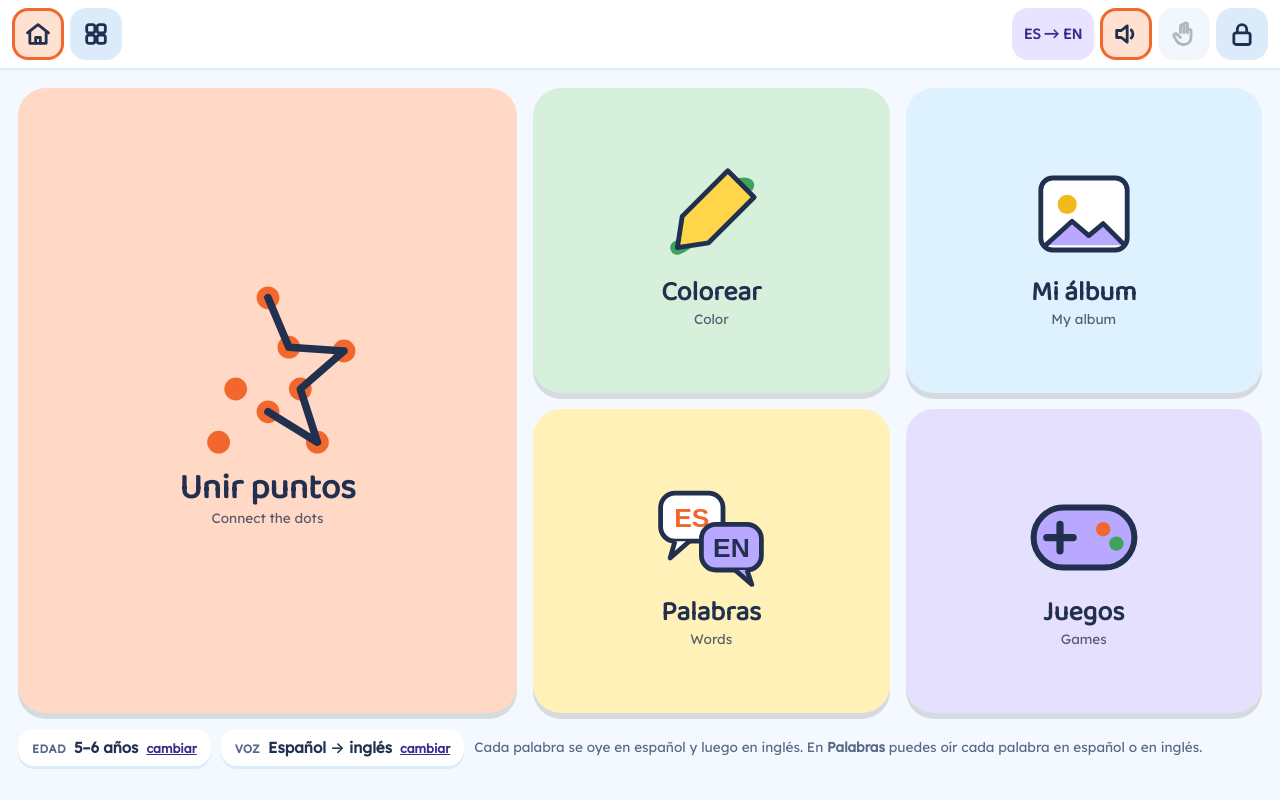
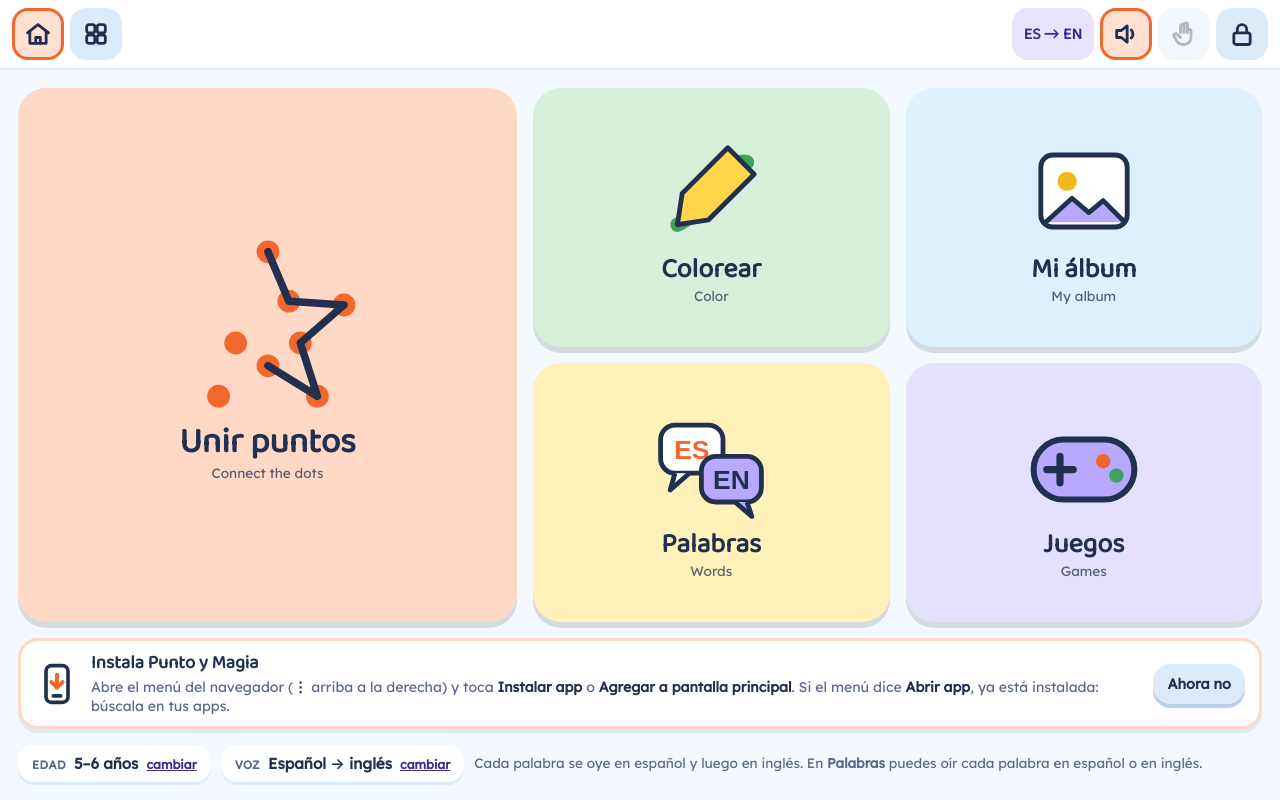
Before and after one commit to victorstarkmar42/playtime, a website built with Vite: page index.html in a window 1280 px wide. Both pictures are taken after a click on the button "Empezar". Built offline with nearby package versions, Linux system fonts and the light colour scheme.

Commit message:
Tarjeta de instalar siempre visible con pasos del menu si el navegador no ofrece el boton (0.6.2)
Co-Authored-By: Claude Opus 5.5 <noreply@anthropic.com>

```diff
--- a/package.json
+++ b/package.json
@@ -1,7 +1,7 @@
 {
   "name": "punto-y-magia",
   "private": true,
-  "version": "0.6.1",
+  "version": "0.6.2",
   "type": "module",
   "scripts": {
     "dev": "vite --host",
--- a/src/styles.css
+++ b/src/styles.css
@@ -431,7 +431,7 @@ h2 small, .pick h2 small, .album h2 small { display: block; font-family: var(--f
   .mazebox { flex-direction: column; }
 }
 @container app (max-width: 600px) {
-  .home { grid-template-columns: 1fr 1fr; grid-template-rows: minmax(150px, 1.4fr) minmax(120px, 1fr) minmax(120px, 1fr) auto auto; padding: 12px; gap: 10px; }
+  .home { grid-template-columns: 1fr 1fr; grid-template-rows: minmax(175px, 1.4fr) minmax(130px, 1fr) minmax(130px, 1fr) auto auto; padding: 12px; gap: 10px; }
   .tile-ico { width: min(30%, 84px, 10cqh); }
   .tile.main .tile-ico { width: min(34%, 130px, 13cqh); }
   .tile.main { grid-column: 1 / -1; grid-row: auto; font-size: 1.8rem; }
--- a/src/ui/pwa.ts
+++ b/src/ui/pwa.ts
@@ -23,11 +23,15 @@ const standalone = () =>
 const isIOS = () => /iPad|iPhone|iPod/.test(navigator.userAgent) || (navigator.platform === 'MacIntel' && navigator.maxTouchPoints > 1);
 const dismissedRecently = () => Date.now() - Number(localStorage.getItem(DISMISS_KEY) ?? 0) < DISMISS_DAYS * 864e5;
 
-/** What to offer right now: a real install button, the iOS steps, or nothing. */
-export function installOffer(): 'button' | 'ios' | null {
+/** The browser had time to offer install and did not (already installed, or a browser without the event). */
+let waited = false;
+
+/** What to offer right now: a real install button, the iOS steps, the menu steps, or nothing. */
+export function installOffer(): 'button' | 'ios' | 'manual' | null {
   if (standalone() || dismissedRecently() || location.search.includes('e2e')) return null;
   if (deferred) return 'button';
   if (isIOS()) return 'ios';
+  if (waited) return 'manual';
   return null;
 }
 
@@ -47,7 +51,9 @@ export function renderInstall(target: HTMLElement): void {
       h('b', null, 'Instala Punto y Magia'),
       offer === 'button'
         ? h('span', null, 'Queda como una app en tu pantalla: se abre completa, sin la barra del navegador, y funciona sin internet.')
-        : h('span', null, 'En Safari toca ', h('b', null, 'Compartir'), ' (el cuadro con la flecha) y luego ', h('b', null, 'Agregar a pantalla de inicio'), '.')),
+        : offer === 'ios'
+          ? h('span', null, 'En Safari toca ', h('b', null, 'Compartir'), ' (el cuadro con la flecha) y luego ', h('b', null, 'Agregar a pantalla de inicio'), '.')
+          : h('span', null, 'Abre el menú del navegador (', h('b', null, '⋮'), ' arriba a la derecha) y toca ', h('b', null, 'Instalar app'), ' o ', h('b', null, 'Agregar a pantalla principal'), '. Si el menú dice ', h('b', null, 'Abrir app'), ', ya está instalada: búscala en tus apps.')),
     h('div', { class: 'inst-btns' },
       offer === 'button'
         ? h('button', { class: 'bigbtn small', onClick: async () => {
@@ -76,8 +82,15 @@ export function setupPwa(root: HTMLElement): void {
   });
   window.addEventListener('appinstalled', () => {
     deferred = null;
+    waited = false;
+    localStorage.setItem(DISMISS_KEY, String(Date.now())); // installed: no need to offer it again soon
     refreshSlot();
   });
+  // no install offer after a few seconds: show the menu steps instead, so the option is never missing
+  setTimeout(() => {
+    waited = true;
+    refreshSlot();
+  }, 4000);
 
   const bar = h('div', { class: 'updbar', hidden: true, role: 'status' });
   root.append(bar);
```
Also changed, not shown: CHANGELOG.md, 1 other file.
